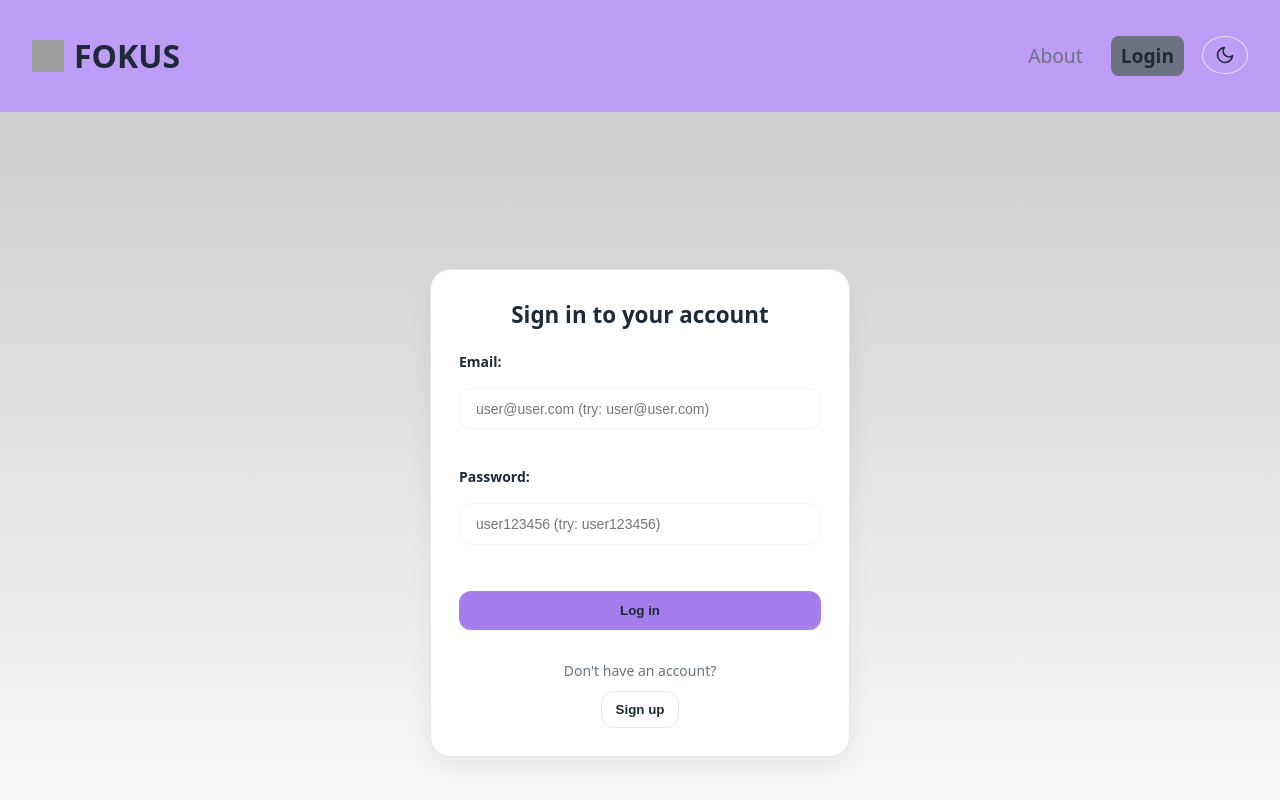
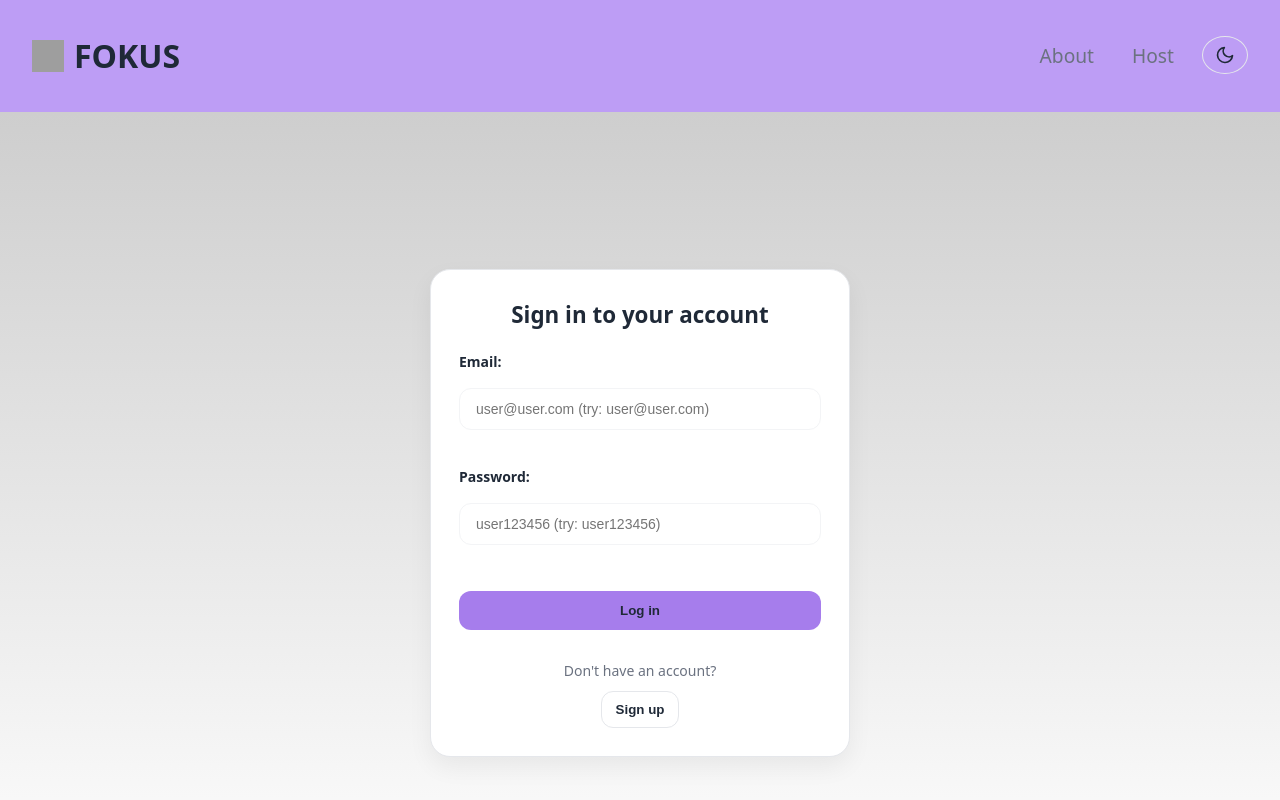
Before and after one commit to chioarenillas/fokus, a React (Vite) app: page /login in a window 1280 px wide. Shown: the top 800 px of the page. Built offline with nearby package versions, Linux system fonts and the light colour scheme; no server answers; the database is empty; sample sign-in values are in the browser's storage; grey boxes are pictures that could not be loaded.

Commit message:
new login/host fix

```diff
--- a/src/components/Header/Header.tsx
+++ /dev/null
@@ -1,33 +0,0 @@
-import { Link, NavLink } from "react-router-dom";
-import  Logo from "../../assets/Logo.png"
-import "./Header.css"
-import { ThemeToggle } from "../ThemeToggle";
-
-export default function Header() {
-  return (
-    <header>
-      <Link className="siteLogo" to="/">
-        <img src={Logo} alt="Fokus Logo"></img>
-        <h1>FOKUS</h1>
-      </Link>
-      <nav className="nav">
-        <NavLink
-          to="/about"
-          className={({ isActive }) => (isActive ? "active-link" : "")}
-        >
-          About
-        </NavLink>
-          <NavLink
-          to="/login"
-          className={({ isActive }) => (isActive ? "login-active-link" : "")}
-        >
-          Login
-        </NavLink>
-            <div className="themeToggle">
-      <ThemeToggle/>
-    </div>
-
-      </nav>
-    </header>
-  );
-}
--- a/src/components/Layouts/HostLayout.tsx
+++ b/src/components/Layouts/HostLayout.tsx
@@ -1,12 +1,14 @@
 import { NavLink, Outlet, useNavigate } from "react-router-dom";
-import "../Header/Header.css";
+import "../Navbar/Navbar.css";
+import { signOut } from "firebase/auth";
+import { auth } from "../../firebase";
 
 export default function HostLayout() {
   const navigate = useNavigate();
 
-  function fakeLogOut() {
-    localStorage.removeItem("loggedin");
-    navigate("/login");
+  async function handleLogout() {
+    await signOut(auth);
+    navigate("/login", {replace: true});
   }
 
   return (
@@ -35,7 +37,7 @@ export default function HostLayout() {
       </nav>
 
       <div className="logout-button">
-        <button onClick={fakeLogOut}>Log Out</button>
+        <button onClick={handleLogout}>Log Out</button>
       </div>
     </div>
 
--- a/src/components/Layouts/Layout.tsx
+++ b/src/components/Layouts/Layout.tsx
@@ -1,11 +1,11 @@
-import Header from '../Header/Header'
+import Navbar from '../Navbar/Navbar'
 import { Outlet } from 'react-router-dom'
 import Footer from '../Footer/Footer'
 
 export default function Layout() {
   return (
     <>
-      <Header />
+      <Navbar />
       <main>
         <Outlet />
       </main>
--- /dev/null
+++ b/src/components/Navbar/Navbar.tsx
@@ -0,0 +1,44 @@
+import { Link, NavLink } from "react-router-dom";
+import Logo from "../../assets/Logo.png";
+import "./Navbar.css";
+import { ThemeToggle } from "../ThemeToggle";
+import { useAuth } from "../../context/AuthContext";
+
+export default function Navbar() {
+  const { user } = useAuth();
+  return (
+    <header>
+      <Link className="siteLogo" to="/">
+        <img src={Logo} alt="Fokus Logo"></img>
+        <h1>FOKUS</h1>
+      </Link>
+      <nav className="nav">
+        <NavLink
+          to="/about"
+          className={({ isActive }) => (isActive ? "active-link" : "")}
+        >
+          About
+        </NavLink>
+        {user ? (
+          <NavLink
+            to="/host"
+            className={({ isActive }) => (isActive ? "active-link" : "")}
+          >
+            Host
+          </NavLink>
+        ) : (
+          <NavLink
+            to="/login"
+            className={({ isActive }) => (isActive ? "active-link" : "")}
+          >
+            Login
+          </NavLink>
+        )}
+
+        <div className="themeToggle">
+          <ThemeToggle />
+        </div>
+      </nav>
+    </header>
+  );
+}
--- a/src/pages/Login/Login.tsx
+++ b/src/pages/Login/Login.tsx
@@ -1,8 +1,9 @@
 import "./Login.css";
 import { useState, type FormEvent, type ChangeEvent } from "react";
-import { useLocation, useNavigate } from "react-router-dom";
+import { Navigate, useLocation, useNavigate } from "react-router-dom";
 import { signInWithEmailAndPassword } from "firebase/auth";
 import { auth } from "../../firebase";
+import { useAuth } from "../../context/AuthContext";
 
 type LoginFormData = {
   email: string;
@@ -10,6 +11,7 @@ type LoginFormData = {
 };
 
 export default function Login() {
+
   console.log(auth.currentUser);
   const [loginFormData, setLoginFormData] = useState<LoginFormData>({
     email: "",
@@ -21,21 +23,18 @@ export default function Login() {
   const navigate = useNavigate();
   const from = location.state?.from || "/host";
 
+
   async function handleSubmit(e: FormEvent<HTMLFormElement>) {
     e.preventDefault();
     setStatus("submitting");
     setError(null);
 
     try {
-      const userCredential = await signInWithEmailAndPassword(
+      await signInWithEmailAndPassword(
         auth,
         loginFormData.email,
         loginFormData.password,
       );
-
-      const user = userCredential.user;
-      console.log(user);
-      localStorage.setItem("loggedin", "true");
 
       navigate(from, { replace: true });
     } catch (err: any) {
```
Also changed, not shown: src/components/Navbar/Navbar.css (renamed from src/components/Header/Header.css).
